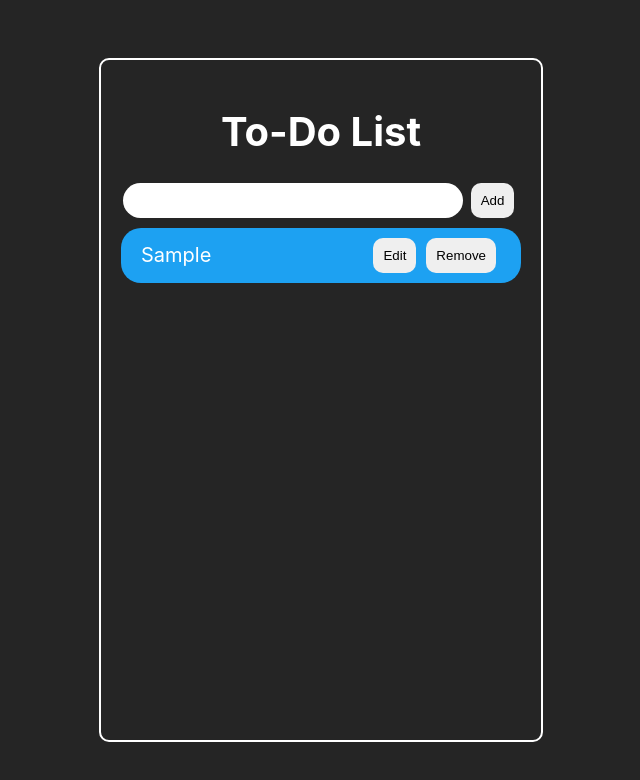
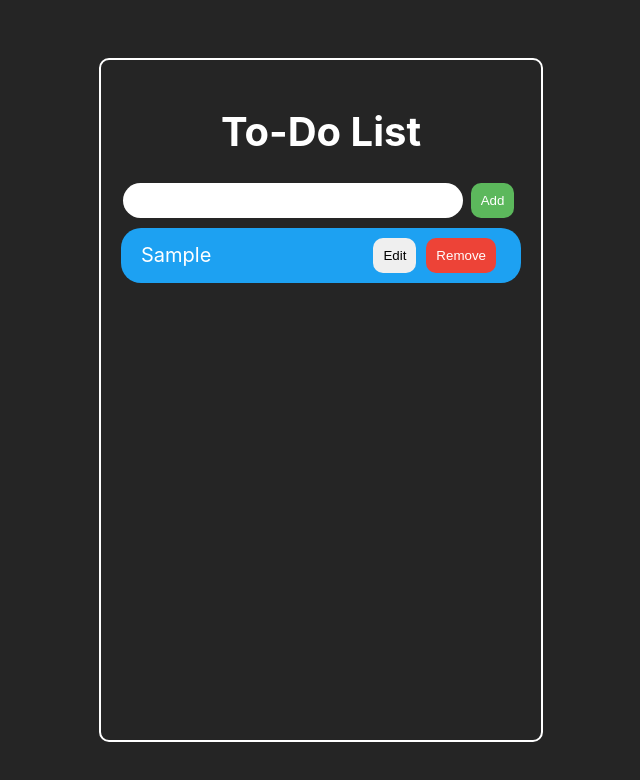
Before and after one commit to asif-eth/To-Do-App, a React (Create React App) app: page / in a window 1280 px wide. Both pictures are taken after typing "Sample" into the empty fields and a click on the button "Add". Shown: the top 780 px of the page, without its empty margins (319-959 px from the left). Built offline with nearby package versions, Linux system fonts and the light colour scheme.

Commit message:
Color Added

```diff
--- a/src/App.js
+++ b/src/App.js
@@ -1,7 +1,7 @@
 import React, { useState } from "react"
 import './App.css';
-import TodoForm from "./components/TodoForm";
-import TodoList from "./components/TodoList";
+import TodoForm from "./components/TodoForm/TodoForm";
+import TodoList from "./components/TodoList/TodoList";
 
 function App() {
 
--- /dev/null
+++ b/src/components/TodoForm/TodoForm.css
@@ -0,0 +1,4 @@
+.add-button{
+    background-color: #5cb85c;
+    color: white;
+}
--- a/src/components/TodoForm.js
+++ b/src/components/TodoForm/TodoForm.js
@@ -1,10 +1,11 @@
 import React from 'react'
+import './TodoForm.css'
 
 const todoForm = ({ handleSubmit, todo, editId, setTodo }) => {
   return (
     <form className="todo-form" onSubmit={handleSubmit}>
         <input className="todo-input" type="text" value={todo} onChange={(e)=>setTodo(e.target.value)} />
-        <button onClick={handleSubmit} type="submit">{editId ? "Done" : "Add"}</button>
+        <button className='add-button' onClick={handleSubmit} type="submit">{editId ? "Done" : "Add"}</button>
     </form>
   )
 }
--- /dev/null
+++ b/src/components/TodoList/TodoList.css
@@ -0,0 +1,8 @@
+.remove-button{
+    background-color: #ed4337;
+    color: white;
+}
+
+/* .edit-button{
+    background-color: ;
+} */
--- a/src/components/TodoList.js
+++ b/src/components/TodoList/TodoList.js
@@ -1,4 +1,5 @@
 import React from 'react'
+import './TodoList.css'
 
 const TodoList = ({ todos, handleEdit, handleDelete }) => {
   return (
@@ -7,8 +8,8 @@ const TodoList = ({ todos, handleEdit, handleDelete }) => {
     {todos.map((t) => {
       return <li className="single-todo">
         <span className="todo-text" key={t.id}>{t.todo}</span>
-        <button onClick={() => handleEdit(t.id)}>Edit</button>
-        <button onClick={() => handleDelete(t.id)} >Remove</button>
+        <button className='edit-button' onClick={() => handleEdit(t.id)}>Edit</button>
+        <button className='remove-button' onClick={() => handleDelete(t.id)} >Remove</button>
         </li>
       })}
 
```
